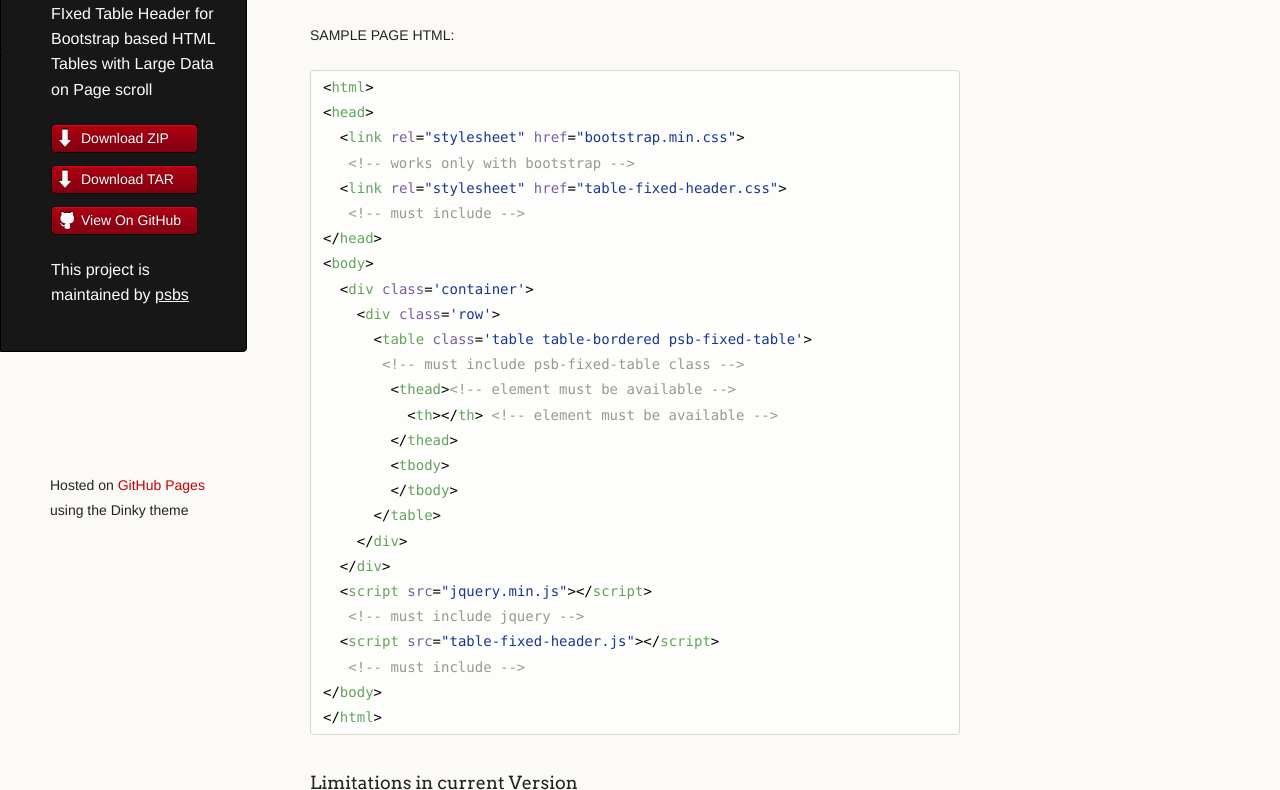
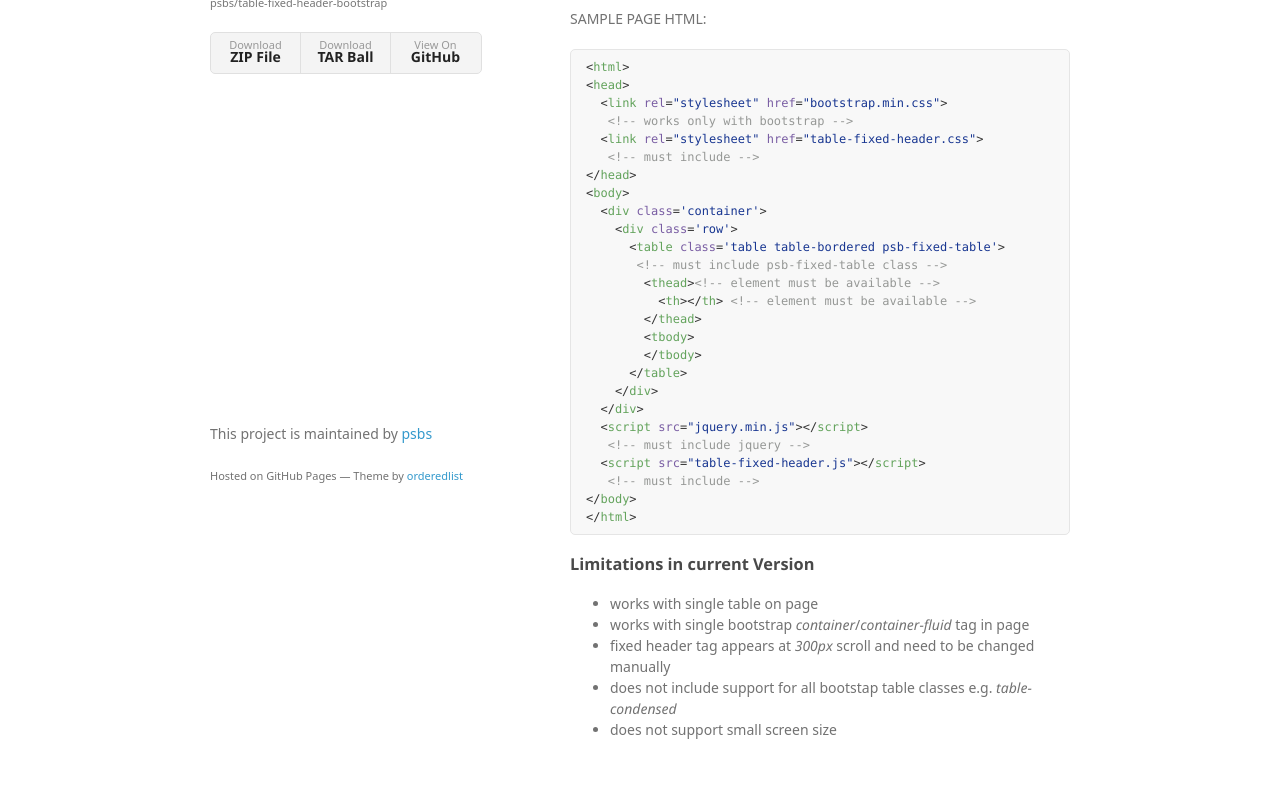
Before and after one commit to psbs/table-fixed-header-bootstrap, a plain HTML site: page index.html in a window 1280 px wide. Shown: the part 245-1035 px from the top of the page. Drawn offline with Linux system fonts and the light colour scheme; a web font is replaced by a local one.

Commit message:
Create gh-pages branch via GitHub

```diff
--- a/index.html
+++ b/index.html
@@ -7,8 +7,7 @@
 
     <link rel="stylesheet" href="stylesheets/styles.css">
     <link rel="stylesheet" href="stylesheets/github-light.css">
-    <script src="javascripts/scale.fix.js"></script>
-    <meta name="viewport" content="width=device-width, initial-scale=1, user-scalable=no">
+    <meta name="viewport" content="width=device-width">
     <!--[if lt IE 9]>
     <script src="//html5shiv.googlecode.com/svn/trunk/html5.js"></script>
     <![endif]-->
@@ -16,18 +15,17 @@
   <body>
     <div class="wrapper">
       <header>
-        <h1 class="header">Table-fixed-header-bootstrap</h1>
-        <p class="header">FIxed Table Header for Bootstrap based HTML Tables with Large Data on Page scroll</p>
+        <h1>Table-fixed-header-bootstrap</h1>
+        <p>FIxed Table Header for Bootstrap based HTML Tables with Large Data on Page scroll</p>
+
+        <p class="view"><a href="https://github.com/psbs/table-fixed-header-bootstrap">View the Project on GitHub <small>psbs/table-fixed-header-bootstrap</small></a></p>
+
 
         <ul>
-          <li class="download"><a class="buttons" href="https://github.com/psbs/table-fixed-header-bootstrap/zipball/master">Download ZIP</a></li>
-          <li class="download"><a class="buttons" href="https://github.com/psbs/table-fixed-header-bootstrap/tarball/master">Download TAR</a></li>
-          <li><a class="buttons github" href="https://github.com/psbs/table-fixed-header-bootstrap">View On GitHub</a></li>
+          <li><a href="https://github.com/psbs/table-fixed-header-bootstrap/zipball/master">Download <strong>ZIP File</strong></a></li>
+          <li><a href="https://github.com/psbs/table-fixed-header-bootstrap/tarball/master">Download <strong>TAR Ball</strong></a></li>
+          <li><a href="https://github.com/psbs/table-fixed-header-bootstrap">View On <strong>GitHub</strong></a></li>
         </ul>
-
-        <p class="header">This project is maintained by <a class="header name" href="https://github.com/psbs">psbs</a></p>
-
-
       </header>
       <section>
         <h1>
@@ -81,10 +79,11 @@
 </ul>
       </section>
       <footer>
-        <p><small>Hosted on <a href="https://pages.github.com">GitHub Pages</a> using the Dinky theme</small></p>
+        <p>This project is maintained by <a href="https://github.com/psbs">psbs</a></p>
+        <p><small>Hosted on GitHub Pages &mdash; Theme by <a href="https://github.com/orderedlist">orderedlist</a></small></p>
       </footer>
     </div>
-    <!--[if !IE]><script>fixScale(document);</script><![endif]-->
+    <script src="javascripts/scale.fix.js"></script>
 
   </body>
 </html>
--- a/stylesheets/styles.css
+++ b/stylesheets/styles.css
@@ -1,338 +1,251 @@
-@import url(https://fonts.googleapis.com/css?family=Arvo:400,700,400italic);
-
-/* MeyerWeb Reset */
-
-html, body, div, span, applet, object, iframe,
-h1, h2, h3, h4, h5, h6, p, blockquote, pre,
-a, abbr, acronym, address, big, cite, code,
-del, dfn, em, img, ins, kbd, q, s, samp,
-small, strike, strong, sub, sup, tt, var,
-b, u, i, center,
-dl, dt, dd, ol, ul, li,
-fieldset, form, label, legend,
-table, caption, tbody, tfoot, thead, tr, th, td,
-article, aside, canvas, details, embed,
-figure, figcaption, footer, header, hgroup,
-menu, nav, output, ruby, section, summary,
-time, mark, audio, video {
-  margin: 0;
-  padding: 0;
-  border: 0;
-  font: inherit;
-  vertical-align: baseline;
+@font-face {
+  font-family: 'Noto Sans';
+  font-weight: 400;
+  font-style: normal;
+  src: url('../fonts/Noto-Sans-regular/Noto-Sans-regular.eot');
+  src: url('../fonts/Noto-Sans-regular/Noto-Sans-regular.eot?#iefix') format('embedded-opentype'),
+       local('Noto Sans'),
+       local('Noto-Sans-regular'),
+       url('../fonts/Noto-Sans-regular/Noto-Sans-regular.woff2') format('woff2'),
+       url('../fonts/Noto-Sans-regular/Noto-Sans-regular.woff') format('woff'),
+       url('../fonts/Noto-Sans-regular/Noto-Sans-regular.ttf') format('truetype'),
+       url('../fonts/Noto-Sans-regular/Noto-Sans-regular.svg#NotoSans') format('svg');
 }
 
+@font-face {
+  font-family: 'Noto Sans';
+  font-weight: 700;
+  font-style: normal;
+  src: url('../fonts/Noto-Sans-700/Noto-Sans-700.eot');
+  src: url('../fonts/Noto-Sans-700/Noto-Sans-700.eot?#iefix') format('embedded-opentype'),
+       local('Noto Sans Bold'),
+       local('Noto-Sans-700'),
+       url('../fonts/Noto-Sans-700/Noto-Sans-700.woff2') format('woff2'),
+       url('../fonts/Noto-Sans-700/Noto-Sans-700.woff') format('woff'),
+       url('../fonts/Noto-Sans-700/Noto-Sans-700.ttf') format('truetype'),
+       url('../fonts/Noto-Sans-700/Noto-Sans-700.svg#NotoSans') format('svg');
+}
 
-/* Base text styles */
+@font-face {
+  font-family: 'Noto Sans';
+  font-weight: 400;
+  font-style: italic;
+  src: url('../fonts/Noto-Sans-italic/Noto-Sans-italic.eot');
+  src: url('../fonts/Noto-Sans-italic/Noto-Sans-italic.eot?#iefix') format('embedded-opentype'),
+       local('Noto Sans Italic'),
+       local('Noto-Sans-italic'),
+       url('../fonts/Noto-Sans-italic/Noto-Sans-italic.woff2') format('woff2'),
+       url('../fonts/Noto-Sans-italic/Noto-Sans-italic.woff') format('woff'),
+       url('../fonts/Noto-Sans-italic/Noto-Sans-italic.ttf') format('truetype'),
+       url('../fonts/Noto-Sans-italic/Noto-Sans-italic.svg#NotoSans') format('svg');
+}
+
+@font-face {
+  font-family: 'Noto Sans';
+  font-weight: 700;
+  font-style: italic;
+  src: url('../fonts/Noto-Sans-700italic/Noto-Sans-700italic.eot');
+  src: url('../fonts/Noto-Sans-700italic/Noto-Sans-700italic.eot?#iefix') format('embedded-opentype'),
+       local('Noto Sans Bold Italic'),
+       local('Noto-Sans-700italic'),
+       url('../fonts/Noto-Sans-700italic/Noto-Sans-700italic.woff2') format('woff2'),
+       url('../fonts/Noto-Sans-700italic/Noto-Sans-700italic.woff') format('woff'),
+       url('../fonts/Noto-Sans-700italic/Noto-Sans-700italic.ttf') format('truetype'),
+       url('../fonts/Noto-Sans-700italic/Noto-Sans-700italic.svg#NotoSans') format('svg');
+}
 
 body {
-  padding:10px 50px 0 0;
-  font-family:"Helvetica Neue", Helvetica, Arial, sans-serif;
-	font-size: 14px;
-	color: #232323;
-	background-color: #FBFAF7;
-	margin: 0;
-	line-height: 1.8em;
-	-webkit-font-smoothing: antialiased;
-
+  background-color: #fff;
+  padding:50px;
+  font: 14px/1.5 "Noto Sans", "Helvetica Neue", Helvetica, Arial, sans-serif;
+  color:#727272;
+  font-weight:400;
 }
 
 h1, h2, h3, h4, h5, h6 {
-  color:#232323;
-  margin:36px 0 10px;
+  color:#222;
+  margin:0 0 20px;
 }
 
-p, ul, ol, table, dl {
-  margin:0 0 22px;
+p, ul, ol, table, pre, dl {
+  margin:0 0 20px;
 }
 
 h1, h2, h3 {
-	font-family: Arvo, Monaco, serif;
-  line-height:1.3;
-	font-weight: normal;
-}
-
-h1,h2, h3 {
-	display: block;
-	border-bottom: 1px solid #ccc;
-	padding-bottom: 5px;
+  line-height:1.1;
 }
 
 h1 {
-	font-size: 30px;
+  font-size:28px;
 }
 
 h2 {
-	font-size: 24px;
+  color:#393939;
 }
 
-h3 {
-	font-size: 18px;
-}
-
-h4, h5, h6 {
-	font-family: Arvo, Monaco, serif;
-	font-weight: 700;
+h3, h4, h5, h6 {
+  color:#494949;
 }
 
 a {
-  color:#C30000;
-  font-weight:200;
+  color:#39c;
   text-decoration:none;
 }
 
 a:hover {
-	text-decoration: underline;
+  color:#069;
 }
 
 a small {
-	font-size: 12px;
+  font-size:11px;
+  color:#777;
+  margin-top:-0.3em;
+  display:block;
 }
 
-em {
-	font-style: italic;
+a:hover small {
+  color:#777;
+}
+
+.wrapper {
+  width:860px;
+  margin:0 auto;
+}
+
+blockquote {
+  border-left:1px solid #e5e5e5;
+  margin:0;
+  padding:0 0 0 20px;
+  font-style:italic;
+}
+
+code, pre {
+  font-family:Monaco, Bitstream Vera Sans Mono, Lucida Console, Terminal, Consolas, Liberation Mono, DejaVu Sans Mono, Courier New, monospace;
+  color:#333;
+  font-size:12px;
+}
+
+pre {
+  padding:8px 15px;
+  background: #f8f8f8;
+  border-radius:5px;
+  border:1px solid #e5e5e5;
+  overflow-x: auto;
+}
+
+table {
+  width:100%;
+  border-collapse:collapse;
+}
+
+th, td {
+  text-align:left;
+  padding:5px 10px;
+  border-bottom:1px solid #e5e5e5;
+}
+
+dt {
+  color:#444;
+  font-weight:700;
+}
+
+th {
+  color:#444;
+}
+
+img {
+  max-width:100%;
+}
+
+header {
+  width:270px;
+  float:left;
+  position:fixed;
+  -webkit-font-smoothing:subpixel-antialiased;
+}
+
+header ul {
+  list-style:none;
+  height:40px;
+  padding:0;
+  background: #f4f4f4;
+  border-radius:5px;
+  border:1px solid #e0e0e0;
+  width:270px;
+}
+
+header li {
+  width:89px;
+  float:left;
+  border-right:1px solid #e0e0e0;
+  height:40px;
+}
+
+header li:first-child a {
+  border-radius:5px 0 0 5px;
+}
+
+header li:last-child a {
+  border-radius:0 5px 5px 0;
+}
+
+header ul a {
+  line-height:1;
+  font-size:11px;
+  color:#999;
+  display:block;
+  text-align:center;
+  padding-top:6px;
+  height:34px;
+}
+
+header ul a:hover {
+  color:#999;
+}
+
+header ul a:active {
+  background-color:#f0f0f0;
 }
 
 strong {
+  color:#222;
   font-weight:700;
 }
 
-ul {
-  list-style-position: inside;
-  list-style: disc;
-  padding-left: 25px;
+header ul li + li + li {
+  border-right:none;
+  width:89px;
 }
 
-ol {
-  list-style-position: inside;
-  list-style: decimal;
-  padding-left: 25px;
+header ul a strong {
+  font-size:14px;
+  display:block;
+  color:#222;
 }
 
-blockquote {
-  margin: 0;
-  padding: 0 0 0 20px;
-  font-style: italic;
+section {
+  width:500px;
+  float:right;
+  padding-bottom:50px;
 }
 
-dl, dt, dd, dl p {
-	font-color: #444;
-}
-
-dl dt {
-  font-weight: bold;
-}
-
-dl dd {
-  padding-left: 20px;
-  font-style: italic;
-}
-
-dl p {
-  padding-left: 20px;
-  font-style: italic;
+small {
+  font-size:11px;
 }
 
 hr {
   border:0;
-  background:#ccc;
+  background:#e5e5e5;
   height:1px;
-  margin:0 0 24px;
+  margin:0 0 20px;
 }
 
-/* Images */
-
-img {
-  position: relative;
-  margin: 0 auto;
-  max-width: 650px;
-  padding: 5px;
-  margin: 10px 0 32px 0;
-  border: 1px solid #ccc;
-}
-
-p img {
-  display: inline;
-  margin: 0;
-  padding: 0;
-  vertical-align: middle;
-  text-align: center;
-  border: none;
-}
-
-/* Code blocks */
-
-code, pre {
-	font-family: Monaco, "Bitstream Vera Sans Mono", "Lucida Console", Terminal, monospace;
-  color:#000;
-  font-size:14px;
-}
-
-pre {
-	padding: 4px 12px;
-  background: #FDFEFB;
-  border-radius:4px;
-  border:1px solid #D7D8C8;
-  overflow: auto;
-  overflow-y: hidden;
-	margin-bottom: 32px;
-}
-
-
-/* Tables */
-
-table {
-  width:100%;
-}
-
-table {
-  border: 1px solid #ccc;
-  margin-bottom: 32px;
-  text-align: left;
- }
-
-th {
-  font-family: 'Arvo', Helvetica, Arial, sans-serif;
-	font-size: 18px;
-	font-weight: normal;
-  padding: 10px;
-  background: #232323;
-  color: #FDFEFB;
- }
-
-td {
-  padding: 10px;
-	background: #ccc;
- }
-
-
-/* Wrapper */
-.wrapper {
-  width:960px;
-}
-
-
-/* Header */
-
-header {
-	background-color: #171717;
-	color: #FDFDFB;
-  width:170px;
+footer {
+  width:270px;
   float:left;
   position:fixed;
-	border: 1px solid #000;
-	-webkit-border-top-right-radius: 4px;
-	-webkit-border-bottom-right-radius: 4px;
-	-moz-border-radius-topright: 4px;
-	-moz-border-radius-bottomright: 4px;
-	border-top-right-radius: 4px;
-	border-bottom-right-radius: 4px;
-	padding: 34px 25px 22px 50px;
-	margin: 30px 25px 0 0;
-	-webkit-font-smoothing: antialiased;
-}
-
-p.header {
-	font-size: 16px;
-}
-
-h1.header {
-	font-family: Arvo, sans-serif;
-	font-size: 30px;
-	font-weight: 300;
-	line-height: 1.3em;
-	border-bottom: none;
-	margin-top: 0;
-}
-
-
-h1.header, a.header, a.name, header a{
-	color: #fff;
-}
-
-a.header {
-	text-decoration: underline;
-}
-
-a.name {
-	white-space: nowrap;
-}
-
-header ul {
-  list-style:none;
-  padding:0;
-}
-
-header li {
-	list-style-type: none;
-  width:132px;
-  height:15px;
-	margin-bottom: 12px;
-	line-height: 1em;
-	padding: 6px 6px 6px 7px;
-
-	background: #AF0011;
-	background: -moz-linear-gradient(top, #AF0011 0%, #820011 100%);
-  background: -webkit-gradient(linear, left top, left bottom, color-stop(0%,#f8f8f8), color-stop(100%,#dddddd));
-  background: -webkit-linear-gradient(top, #AF0011 0%,#820011 100%);
-  background: -o-linear-gradient(top, #AF0011 0%,#820011 100%);
-  background: -ms-linear-gradient(top, #AF0011 0%,#820011 100%);
-  background: linear-gradient(top, #AF0011 0%,#820011 100%);
-
-	border-radius:4px;
-  border:1px solid #0D0D0D;
-
-	-webkit-box-shadow: inset 0px 1px 1px 0 rgba(233,2,38, 1);
-	box-shadow: inset 0px 1px 1px 0 rgba(233,2,38, 1);
-
-}
-
-header li:hover {
-	background: #C3001D;
-	background: -moz-linear-gradient(top, #C3001D 0%, #950119 100%);
-  background: -webkit-gradient(linear, left top, left bottom, color-stop(0%,#f8f8f8), color-stop(100%,#dddddd));
-  background: -webkit-linear-gradient(top, #C3001D 0%,#950119 100%);
-  background: -o-linear-gradient(top, #C3001D 0%,#950119 100%);
-  background: -ms-linear-gradient(top, #C3001D 0%,#950119 100%);
-  background: linear-gradient(top, #C3001D 0%,#950119 100%);
-}
-
-a.buttons {
-	-webkit-font-smoothing: antialiased;
-	background: url(../images/arrow-down.png) no-repeat;
-	font-weight: normal;
-	text-shadow: rgba(0, 0, 0, 0.4) 0 -1px 0;
-	padding: 2px 2px 2px 22px;
-	height: 30px;
-}
-
-a.github {
-	background: url(../images/octocat-small.png) no-repeat 1px;
-}
-
-a.buttons:hover {
-	color: #fff;
-	text-decoration: none;
-}
-
-
-/* Section - for main page content */
-
-section {
-  width:650px;
-  float:right;
-  padding-bottom:50px;
-}
-
-
-/* Footer */
-
-footer {
-  width:170px;
-  float:left;
-  position:fixed;
-  bottom:10px;
-	padding-left: 50px;
+  bottom:50px;
+  -webkit-font-smoothing:subpixel-antialiased;
 }
 
 @media print, screen and (max-width: 960px) {
@@ -348,18 +261,14 @@ footer {
     width:auto;
   }
 
-	footer {
-		border-top: 1px solid #ccc;
-		margin:0 84px 0 50px;
-		padding:0;
-	}
-
   header {
     padding-right:320px;
   }
 
   section {
-    padding:20px 84px 20px 50px;
+    border:1px solid #e5e5e5;
+    border-width:1px 0;
+    padding:20px 0;
     margin:0 0 20px;
   }
 
@@ -369,8 +278,8 @@ footer {
 
   header ul {
     position:absolute;
-    right:130px;
-    top:84px;
+    right:50px;
+    top:52px;
   }
 }
 
@@ -380,38 +289,30 @@ footer {
   }
 
   header {
-    padding:10px 20px 0;
-		margin-right: 0;
+    padding:0;
   }
-
-	section {
-    padding:10px 0 10px 20px;
-    margin:0 0 30px;
-  }
-
-	footer {
-		margin: 0 0 0 30px;
-	}
 
   header ul, header p.view {
     position:static;
   }
+
+  pre, code {
+    word-wrap:normal;
+  }
 }
 
 @media print, screen and (max-width: 480px) {
-
-  header ul li.download {
-    display:none;
+  body {
+    padding:15px;
   }
 
-	footer {
-		margin: 0 0 0 20px;
-	}
+  header ul {
+    width:99%;
+  }
 
-	footer a{
-		display:block;
-	}
-
+  header li, header ul li + li + li {
+    width:33%;
+  }
 }
 
 @media print {
```
Also changed, not shown: javascripts/scale.fix.js (+17 -20 lines).
